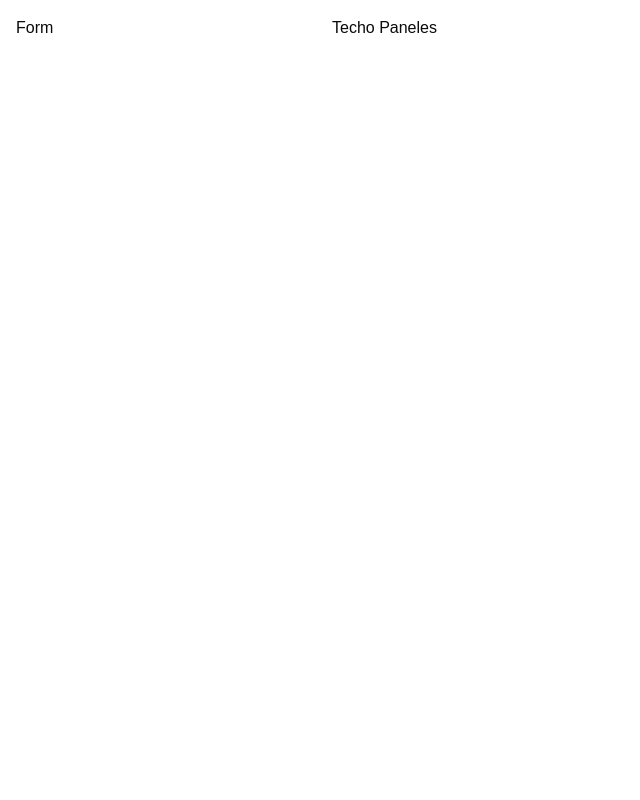
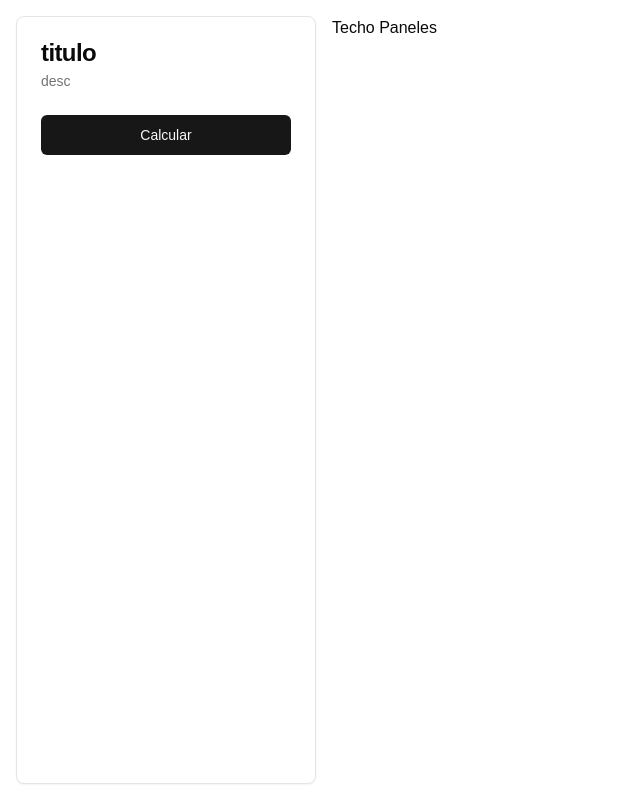
Before and after one commit to Cformandoy/calcular_paneles, a Next.js app: page / in a window 1280 px wide. Shown: the whole page, without its empty margins (0-640 px from the left). Built offline with nearby package versions, Linux system fonts and the light colour scheme.

Commit message:
form en proceso

```diff
--- a/pages/index.tsx
+++ b/pages/index.tsx
@@ -1,11 +1,44 @@
+import { Button } from "@/components/ui/button";
+import { Card, CardContent, CardDescription, CardHeader, CardTitle } from "@/components/ui/card";
+import { useForm } from "react-hook-form";
+
+export interface FormData {
+  panel: {
+    largo: number;
+    ancho: number;
+  };
+  techo: {
+    largo: number;
+    ancho: number;
+  };
+}
+
 
 export default function Home() {
+
+  const {handleSubmit} = useForm<FormData>();
+
+
+  const onSubmit = (data: FormData) => {
+    console.log(data)
+  }
   return(
     <>
       <div className="grid grid-cols-4 gap-4" style={{ height: '100vh', padding: '1rem' }}>
 
       <div className="col-span-1">
-        Form
+        <Card style={{ width:'100%', height:'100%'}}>
+          <CardHeader>
+            <CardTitle>titulo</CardTitle>
+            <CardDescription>desc</CardDescription>
+          </CardHeader>
+          <CardContent>
+            <form onSubmit={handleSubmit(onSubmit)}>
+              <Button type="submit" style={{width:'100%'}}>Calcular</Button>
+            </form>
+          </CardContent>
+        </Card>
+
       </div>
       <div className="col-span-3">
         Techo Paneles
```
Also changed, not shown: pages/formPaneles.tsx (added).
